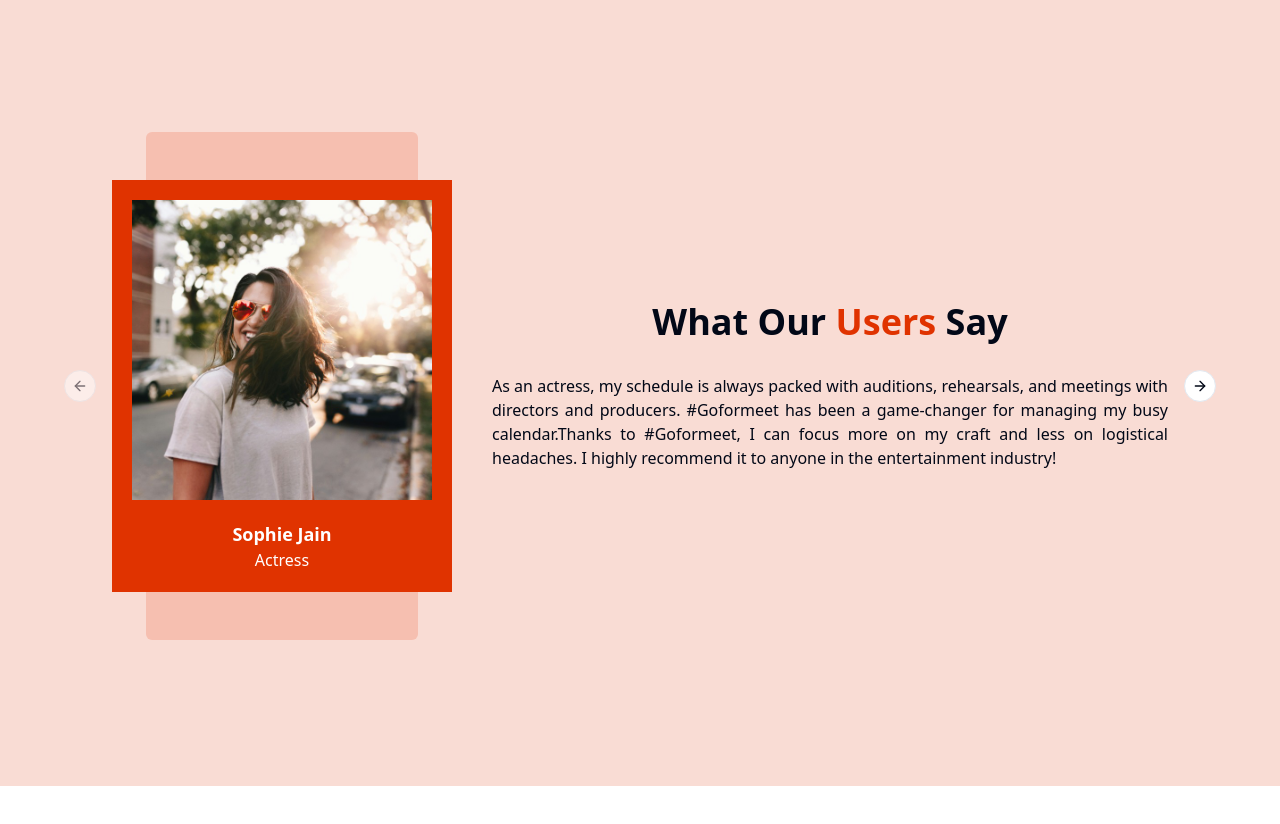
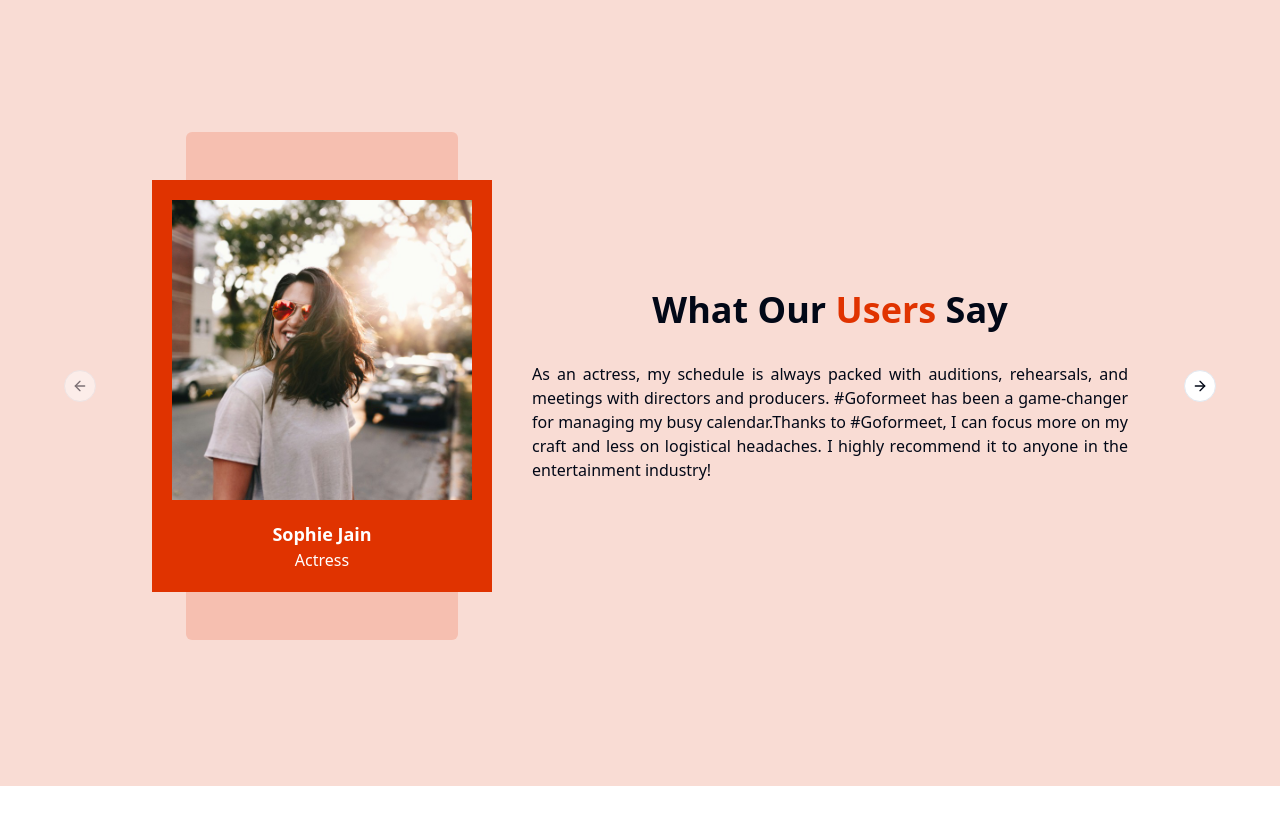
Before and after one commit to Phani385/goformeet_nextjs_frontend, a Next.js app: page / in a window 1280 px wide. Shown: the part 3640-4464 px from the top of the page. Built offline with nearby package versions, Linux system fonts and the light colour scheme.

Commit message:
change gap in user reviews

```diff
--- a/components/shared/UserReviews.tsx
+++ b/components/shared/UserReviews.tsx
@@ -14,7 +14,7 @@ const UserReviews = () => {
       <h2 className="font-bold mb-2 text-2xl text-center lg:hidden">
         What Our <span className="text-[#E03300]">Users</span> Say
       </h2>
-      <Carousel className="w-full">
+      <Carousel className="w-full px-10">
         <CarouselContent>
           <CarouselItem>
             <div className="lg:flex items-center gap-10">
```
